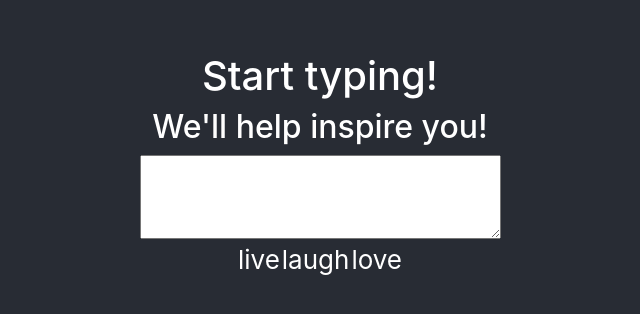
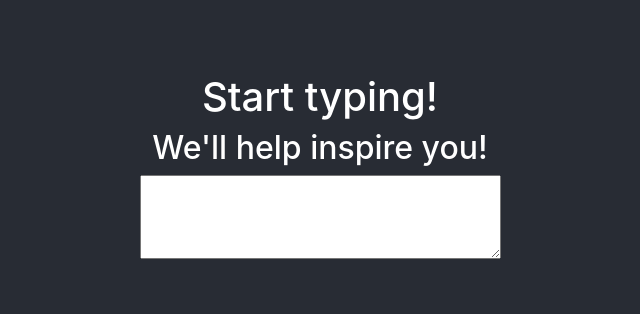
Before and after one commit to alithom123/BetterCopy2, a React (Create React App) app: page / in a window 1280 px wide. Shown: the part 234-548 px from the top of the page, without its empty margins (320-960 px from the left). Built offline with nearby package versions, Linux system fonts and the light colour scheme.

Commit message:
component for Synonym tabs showing but needs a lot of css

```diff
--- a/src/App.js
+++ b/src/App.js
@@ -8,6 +8,7 @@ function App() {
 
   // const [text, setText] = useState('')
   const [words, setWords] = useState([])
+  const [synonyms, setSynonyms] = useState()
 
   function handleWordButtonClicked(e) {
   }
@@ -51,12 +52,14 @@ function App() {
        */
 
 
-      if (typeof apiResult.data === "array" && typeof apiResult[0] !== 'object') {
+      if (typeof apiResult.data === "object" && typeof apiResult.data["0"] !== 'object') {
         // If in here then it didn't return results probably because it was not a word. "thi" will return "thin", "thaw", "thew", ...
         console.log(`the word entered did not return synonyms but only word suggestions`);
         // TODO: Offer these word suggestions up somewhere. Good for spellcheck or just get your brain to go somewhere.
         return false;
       } else {
+        // console.log(`typeof apiResult.data`, typeof apiResult.data);
+        // console.log(`typeof apiResult.data[0]`, typeof apiResult.data[0]);
         const standardizedResult = standardizeSynonyms(apiResult.data);
         console.log(`standardizedResult`, standardizedResult);
         return standardizedResult;
@@ -106,9 +109,15 @@ function App() {
   async function handleTextChange(e) {
     const text = e.target.value;
     console.log(`handleTextChange`, text);
-    const wordsArray = text.match(/\b(\w+)\b/g); //* This defines our words. Maybe just detect when this changes.
+    let wordsArray = text.match(/\b(\w+)\b/g); //* This defines our words. Maybe just detect when this changes.
     //* If number of words has change, redo the synonyms.
     //* Maybe easier to check if the last word has changed? sounds better.
+
+    //* previous statement returns null if no matches... should probably convert to empty array.
+    if (wordsArray === null) {
+      wordsArray = [];
+    }
+
     console.log(`new words length = ${wordsArray.length} old words = ${words.length}`);
     if (words.length !== wordsArray.length || words[words.length - 1] !== wordsArray[wordsArray.length - 1]) {
       console.log(`New word detected so going out to the api`);
@@ -116,7 +125,8 @@ function App() {
       const synonyms = await findSynonymsMerriamWebsterDictionaryApi(wordsArray[wordsArray.length - 1]); // returns false if not a word.
 
       if (synonyms) {
-        console.log(`i have new synonyms`, synonyms);
+        console.log(`i have new synonyms, performing setSynonyms with them`, synonyms);
+        setSynonyms(synonyms)
       } else {
         console.log(`no synonyms for this word`, synonyms);
       }
@@ -273,7 +283,10 @@ function App() {
           }
         </div>
         <div className="synonyms-section">
-          <Synonyms synonyms={{}}></Synonyms>
+          {synonyms ? (
+            <Synonyms synonyms={synonyms}></Synonyms>
+          ) : ""}
+
         </div>
       </header>
     </div>
--- a/src/components/Synonyms.jsx
+++ b/src/components/Synonyms.jsx
@@ -1,21 +1,68 @@
 import React from "react";
 
-function Synonyms(props) {
+function Synonyms({ synonyms }) {
   return (
     <>
       <div>
-        <table>
-          <tbody>
-            <tr>
-              <td>live</td>
-              <td>laugh</td>
-              <td>love</td>
-            </tr>
-          </tbody>
-        </table>
+        <ul className="nav nav-tabs" id="synonymTabs" role="tablist">
+          {synonyms.map((eachSynonym, i) => {
+            return (
+              <li className="nav-item" key={i}>
+                <a
+                  className="nav-link"
+                  id={i}
+                  data-toggle="tab"
+                  href={"#" + i}
+                  role="tab"
+                  aria-selected="false"
+                >
+                  {eachSynonym.partOfSpeech + "; " + eachSynonym.synonyms[0]}
+                </a>
+              </li>
+            );
+          })}
+        </ul>
+
+        {synonyms.map((eachSynonym, i) => {
+          return (
+            <div className="tab-content" id={i + "tabContent"} key={i}>
+              <div
+                className="tab-pane fade show active"
+                id={i + "TabPane"}
+                role="tabpanel"
+              >
+                <table
+                  className="table table-striped table-bordered table-hover table-sm"
+                  id={i + "Table"}
+                >
+                  <tbody id="0TableBody">
+                    <tr id="tr0">
+                      {eachSynonym.synonyms.map((eachSyn, i) => {
+                        return <td key={i}>{eachSyn}</td>;
+                      })}
+                    </tr>
+                  </tbody>
+                </table>
+              </div>
+            </div>
+          );
+        })}
       </div>
     </>
   );
 }
 
+// 0:
+// antonyms: (11)["coarse", "dirty", "filthy", "immodest", "impure", "indecent", "obscene", "smutty", "unchaste", "unclean", "vulgar"]
+// partOfSpeech: "adjective"
+// shortDefinition: "free from any trace of the coarse or indecent"
+// synonyms: (9)["chaste", "clean", "decent", "immaculate", "modest", "pure", "vestal", "virgin", "virginal"]
+// __proto__: Object
+// 1:
+// antonyms: undefined
+// partOfSpeech: "noun"
+// shortDefinition: "as in fed, plainclothesman"
+// synonyms: (21)["fed", "Federal", "narc", "plainclothesman", "shadow", "tail", "tracer", "tracker", "detective", "dick", "gumshoe", "hawkshaw", "investigator", "operative", "private detective", "private eye", "private investigator", "shamus", "sherlock", "sleuth", "sleuthhound"]
+// __proto__: Object
+
 export default Synonyms;
```
